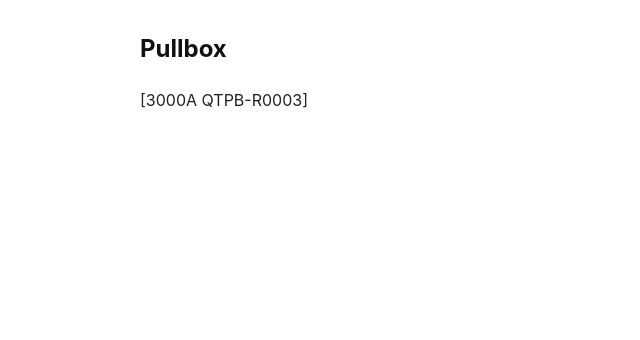
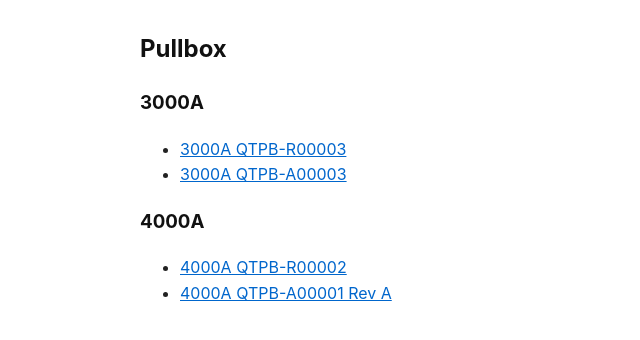
Before and after one commit to epecsupport/Service, a Jekyll site: the page built from dwgindex.md, in a window 1280 px wide. Shown: the top 340 px of the page, without its empty margins (0-640 px from the left). Built offline with Jekyll 4.4.1, drawn with Linux system fonts in a browser that asks for light colours.

Commit message:
Add pullbox drawings

```diff
--- a/dwgindex.md
+++ b/dwgindex.md
@@ -5,5 +5,10 @@ autolink: true
 ---
 
 ## Pullbox
+### 3000A
+- [3000A QTPB-R00003](https://raw.githubusercontent.com/epecsupport/Service/main/library/QTPB-R00003.pdf)
+- [3000A QTPB-A00003](https://raw.githubusercontent.com/epecsupport/Service/main/library/QTPB-A00003.pdf)
 
-[3000A QTPB-R0003]
+### 4000A
+- [4000A QTPB-R00002](https://raw.githubusercontent.com/epecsupport/Service/main/library/QTPB-R00002.pdf)
+- [4000A QTPB-A00001 Rev A](https://raw.githubusercontent.com/epecsupport/Service/main/library/QTPB-A00001_RevA.pdf)
```
